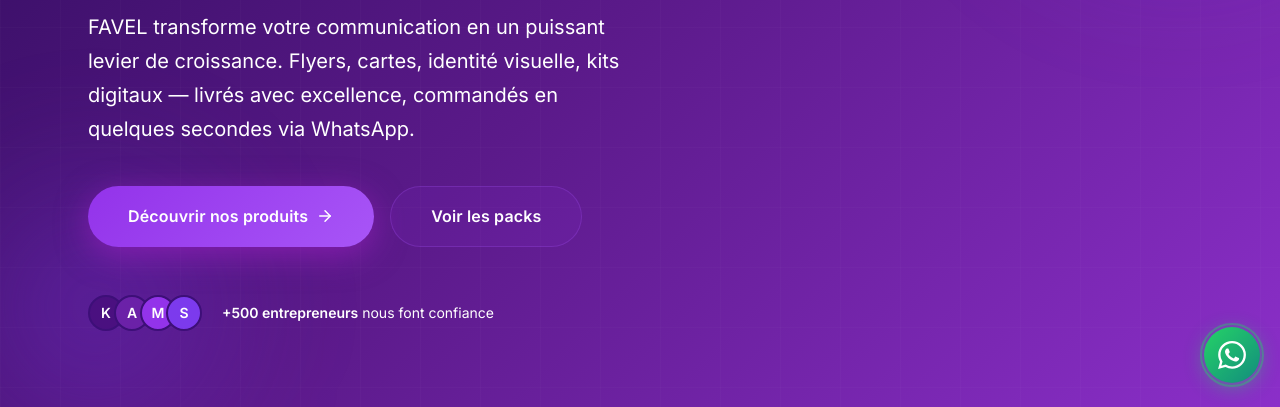
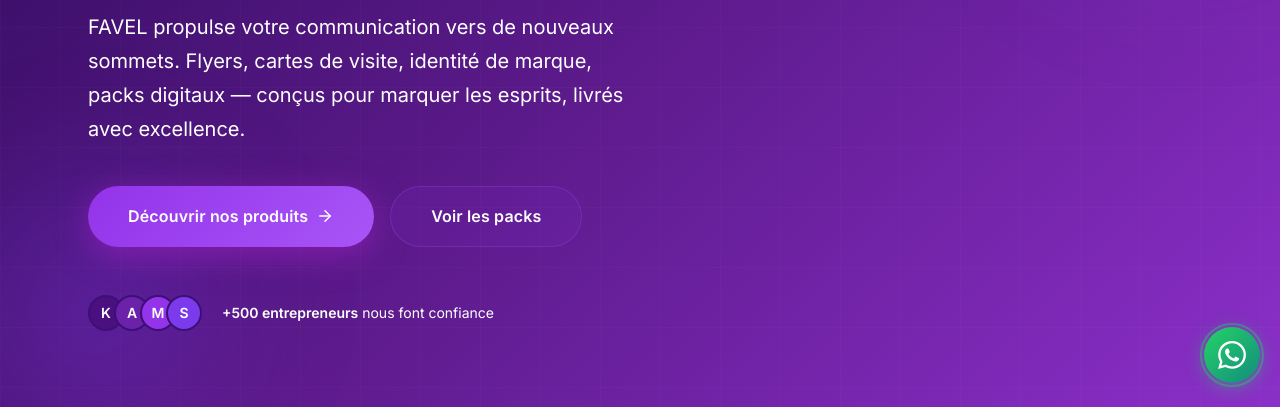
Before and after one commit to naml07/favel-premium-web, a plain HTML site: page index.html in a window 1280 px wide. Shown: the part 393-800 px from the top of the page. Drawn offline with Linux system fonts and the light colour scheme.

Commit message:
update: test de déploiement automatique en direct

```diff
--- a/index.html
+++ b/index.html
@@ -183,9 +183,8 @@
           </h1>
 
           <p class="hero__subtitle appear-3">
-            FAVEL transforme votre communication en un puissant levier de croissance.
-            Flyers, cartes, identité visuelle, kits digitaux — livrés avec excellence,
-            commandés en quelques secondes via WhatsApp.
+            FAVEL propulse votre communication vers de nouveaux sommets.
+            Flyers, cartes de visite, identité de marque, packs digitaux — conçus pour marquer les esprits, livrés avec excellence.
           </p>
 
           <div class="hero__actions appear-4">
```
